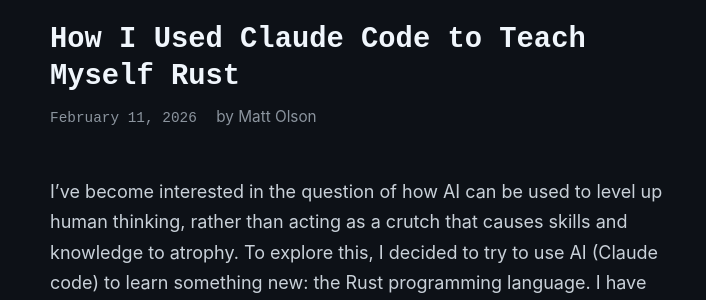
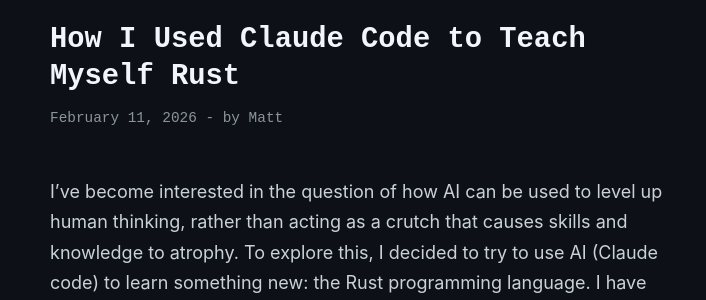
Before and after one commit to mlolson/blog, a Jekyll site: the page built from _posts/2026-02-11-learning-rust.md, in a window 1280 px wide. Shown: the part 125-425 px from the top of the page, without its empty margins (277-983 px from the left). Built offline with Jekyll 4.4.1, drawn with Linux system fonts in a browser that asks for light colours.

Commit message:
Move author byline inline with date
Co-Authored-By: Claude Opus 4.6 <noreply@anthropic.com>

```diff
--- a/_layouts/post.html
+++ b/_layouts/post.html
@@ -4,8 +4,7 @@ layout: default
 <article>
   <header class="post-header">
     <h1>{{ page.title }}</h1>
-    <time datetime="{{ page.date | date_to_xmlschema }}">{{ page.date | date: "%B %-d, %Y" }}</time>
-    {% if page.author %}<span class="post-author">by {{ page.author }}</span>{% endif %}
+    <time datetime="{{ page.date | date_to_xmlschema }}">{{ page.date | date: "%B %-d, %Y" }}{% if page.author %} - by {{ page.author }}{% endif %}</time>
   </header>
   <div class="post-content">
     {{ content }}
--- a/_posts/2026-02-11-learning-rust.md
+++ b/_posts/2026-02-11-learning-rust.md
@@ -2,7 +2,7 @@
 layout: post
 title: "How I Used Claude Code to Teach Myself Rust"
 date: 2026-02-11
-author: Matt Olson
+author: Matt
 ---
 
 I've become interested in the question of how AI can be used to level up human thinking, rather than acting as a crutch that causes skills and knowledge to atrophy. To explore this, I decided to try to use AI (Claude code) to learn something new: the Rust programming language. I have long wanted to learn Rust, but I have never had the time to sit down and do it.
--- a/assets/css/style.css
+++ b/assets/css/style.css
@@ -74,11 +74,6 @@ time {
 
 .post-header { margin-bottom: 2.5rem; }
 
-.post-author {
-  color: var(--text-muted);
-  font-size: 0.85rem;
-  margin-left: 0.8rem;
-}
 
 .post-content { font-size: 1rem; }
 
```
